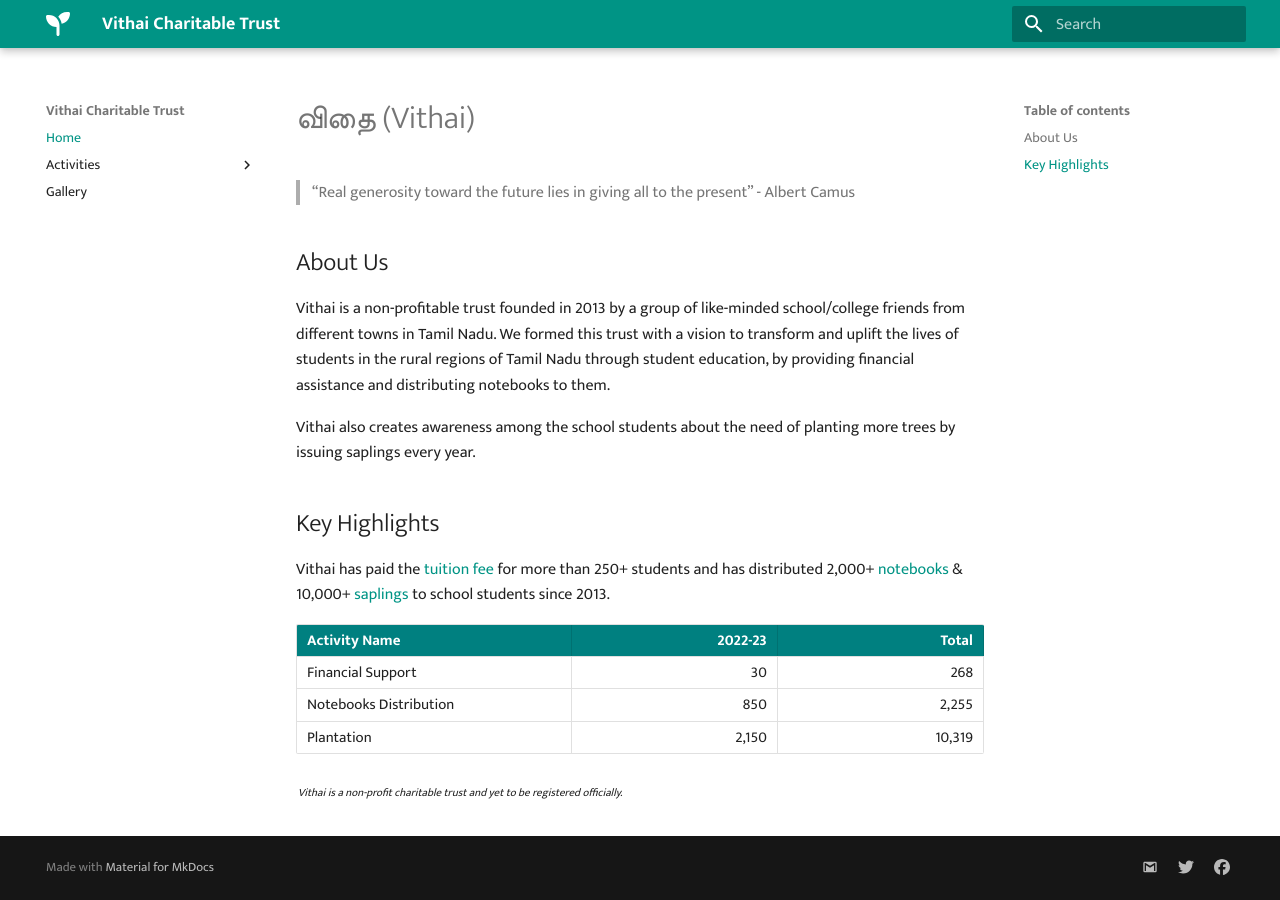
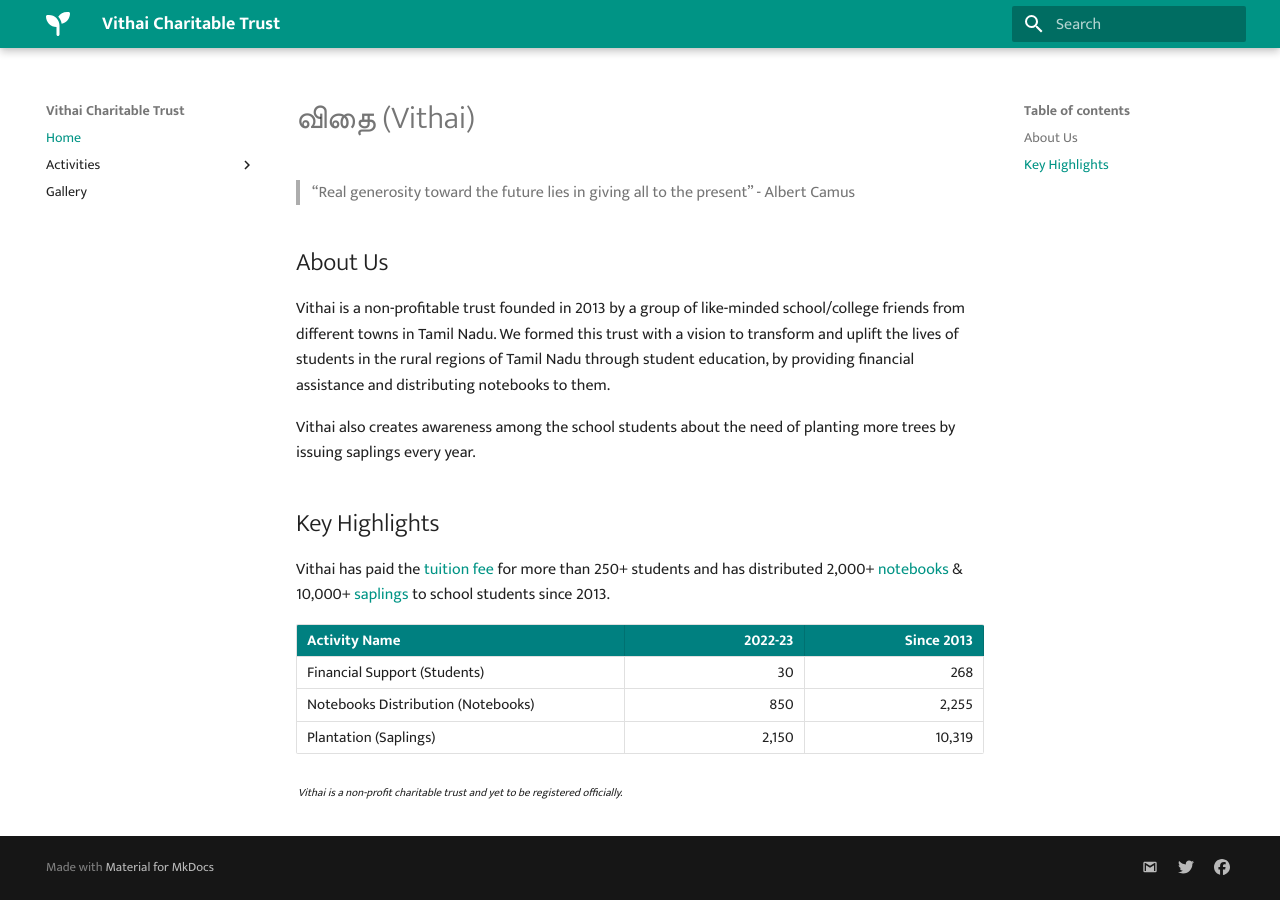
Before and after one commit to vithai/home, an MkDocs documentation site: the page built from docs/index.md, in a window 1280 px wide. Built offline with MkDocs 1.6.1 and Material for MkDocs 9.7.7, drawn with Linux system fonts in a browser that asks for light colours; some web fonts are replaced.

```diff
--- a/docs/index.md
+++ b/docs/index.md
@@ -12,10 +12,10 @@
 ## Key Highlights
 Vithai has paid the [tuition fee](./activities//tuition-fee.md) for more than 250+ students and has distributed 2,000+ [notebooks](./activities/notebooks.md)  & 10,000+ [saplings](./activities/plantation.md) to school students since 2013.
 
-| Activity Name                                                 | 2022-23          | Total           |
+| Activity Name                                                 | 2022-23          | Since 2013      |
 | :-                                                            | -:               | -:              |
-| Financial Support                                             |               30 |             268 |
-| Notebooks Distribution                                        |              850 |           2,255 |
-| Plantation                                                    |            2,150 |          10,319 |
+| Financial Support (Students)                                  |               30 |             268 |
+| Notebooks Distribution (Notebooks)                            |              850 |           2,255 |
+| Plantation (Saplings)                                         |            2,150 |          10,319 |
 
 *<sub><sup>Vithai is a non-profit charitable trust and yet to be registered officially.<sub><sup>*
```
